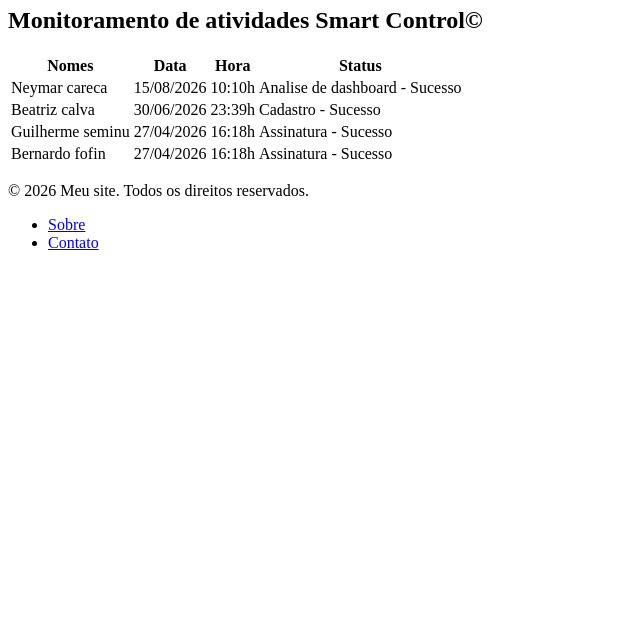
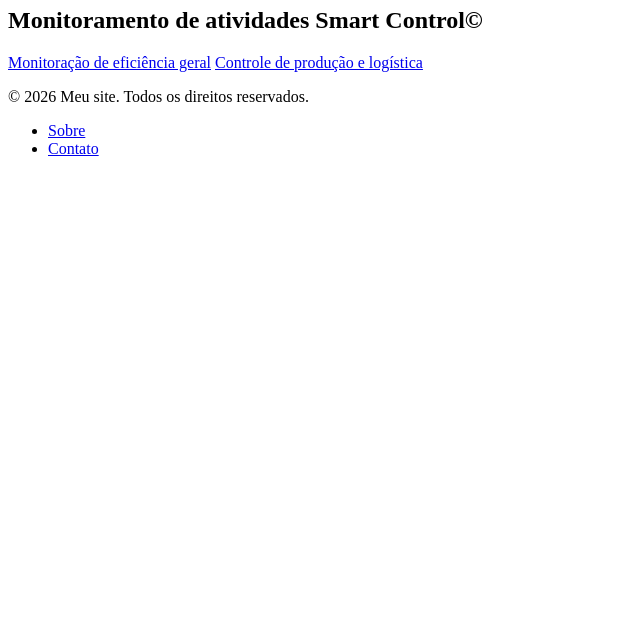
Before and after one commit to albuquerque7/SmartControl.github.io, a plain HTML site: page dashboard.html in a window 1280 px wide. Shown: the part 161-800 px from the top of the page, without its empty margins (0-640 px from the left). Drawn offline with Linux system fonts and the light colour scheme.

Commit message:
Correção de erros de novo

```diff
--- a/dashboard.html
+++ b/dashboard.html
@@ -15,57 +15,23 @@
         </ul>
     </nav>
 
-    <h1>Tabela de acessos</h1>
+    <h1>TDashboard Geral</h1>
 
     <h2>Monitoramento de atividades Smart Control&copy;</h2>
-    <table>
-          <thead>
-            <tr>
-                <th>Nomes</th>
-                <th>Data</th>
-                <th>Hora</th>
-                <th>Status</th>
-            </tr>
-          </thead>
 
-          <tbody>
-            <tr>
-                <td>Neymar careca</td>
-                <td>15/08/2026</td>
-                <td>10:10h</td>
-                <td>Analise de dashboard - Sucesso</td>
-            </tr>
 
-            <tr>
-                <td>Beatriz calva</td>
-                <td>30/06/2026</td>
-                <td>23:39h</td>
-                <td>Cadastro - Sucesso</td>
-            </tr>
 
-            <tr>
-                <td>Guilherme seminu</td>
-                <td>27/04/2026</td>
-                <td>16:18h</td>
-                <td>Assinatura - Sucesso</td>
-            </tr>
+            <a href="#">Monitoração de eficiência geral</a>
+            <a href="#">Controle de produção e logística</a>
 
-            <tr>
-                <td>Bernardo fofin</td>
-                <td>27/04/2026</td>
-                <td>16:18h</td>
-                <td>Assinatura - Sucesso</td>
-            </tr>
-          </tbody>
-    </table>
-
+            <footer>
+                <p>&copy; 2026 Meu site. Todos os direitos reservados. </p>
+                <ul>
+                    <li><a href="https://pedrotech.com.br/pedrolandia/">Sobre</a></li>
+                    <li><a href="#">Contato</a></li>
+                </ul>
+            </footer>
 </body>
 
-<footer>
-    <p>&copy; 2026 Meu site. Todos os direitos reservados. </p>
-    <ul>
-        <li><a href="https://pedrotech.com.br/pedrolandia/">Sobre</a></li>
-        <li><a href="#">Contato</a></li>
-    </ul>
-</footer>
+
 </html>
```
